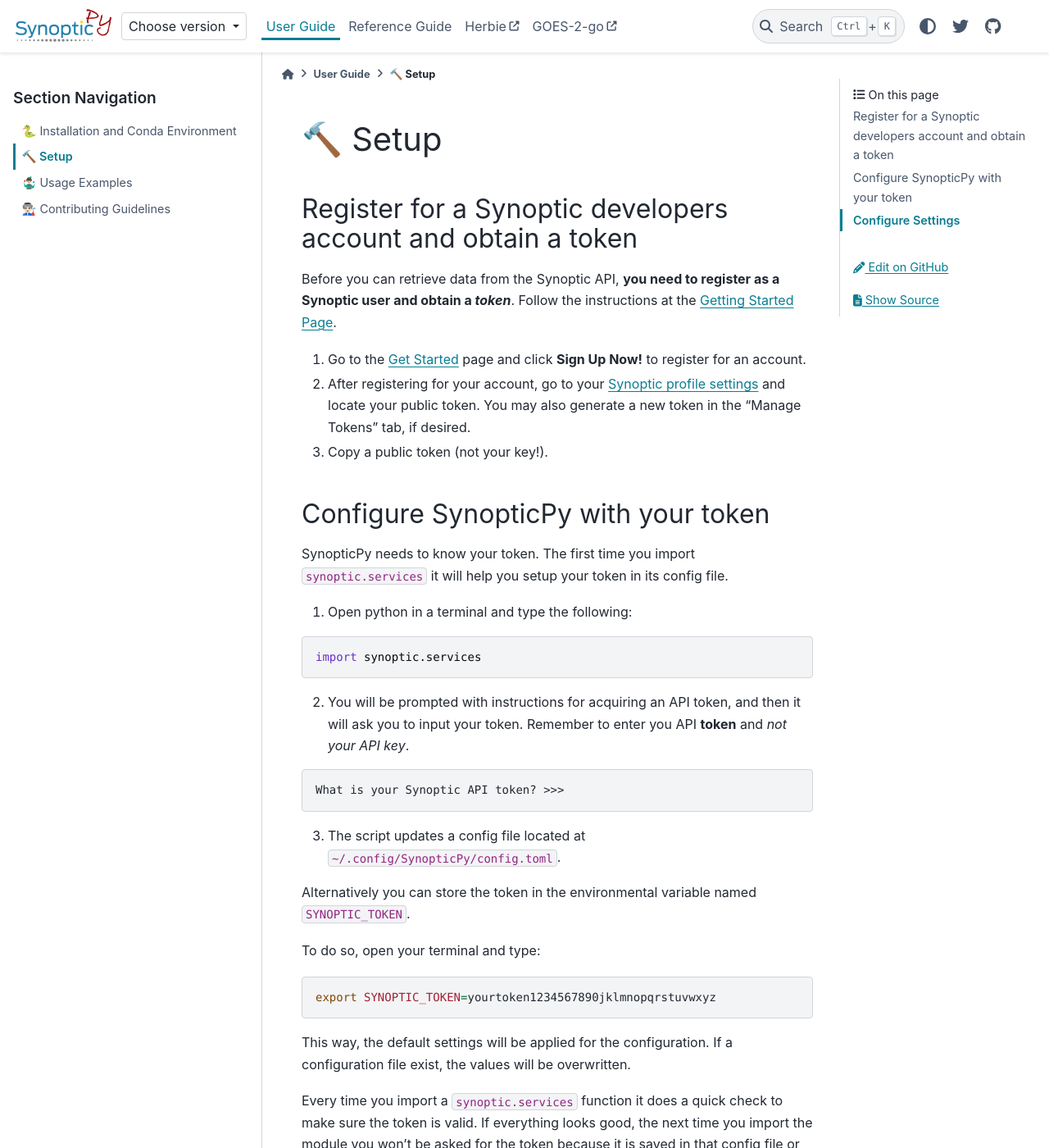
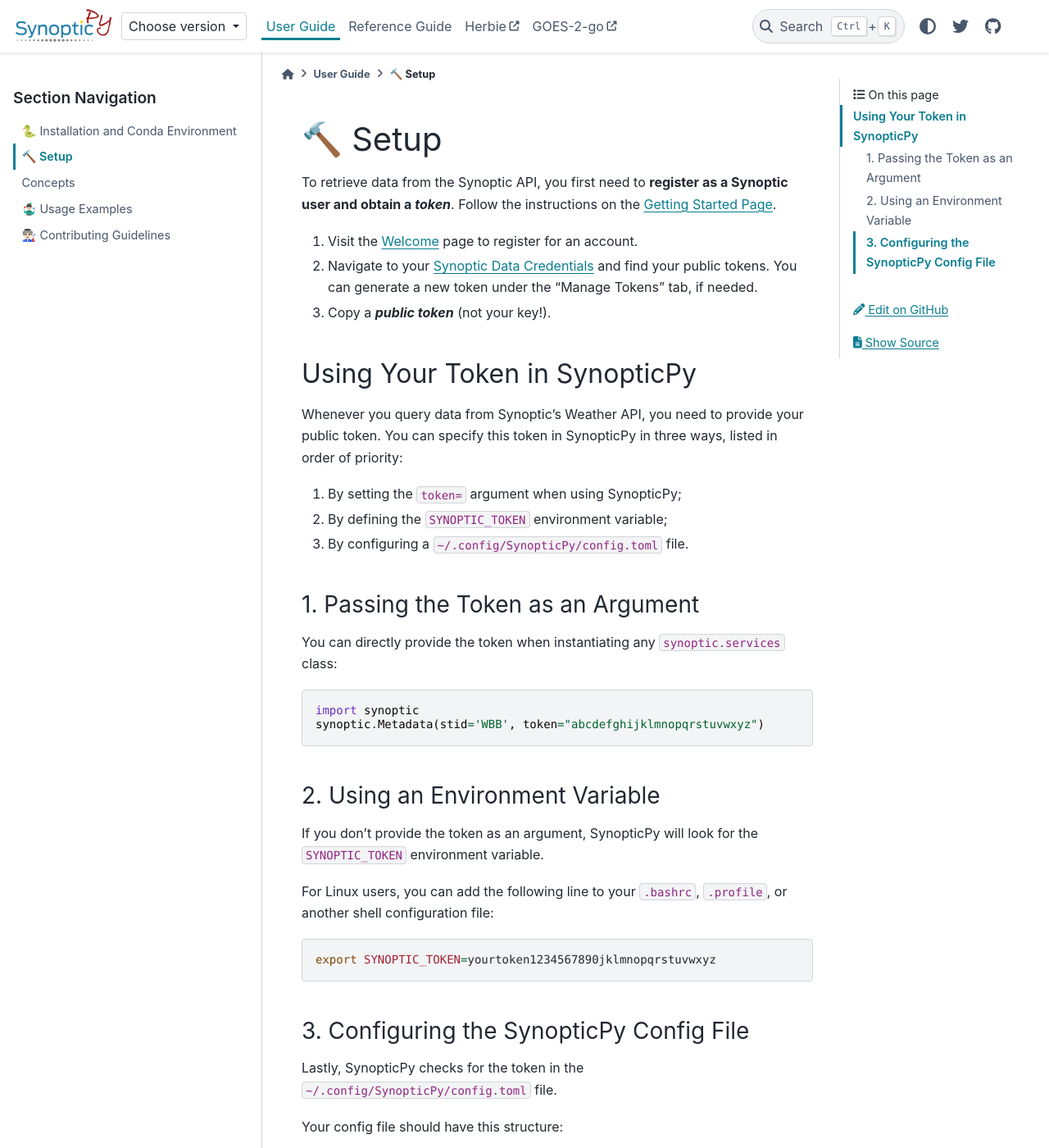
Before and after one commit to blaylockbk/SynopticPy, a Sphinx documentation site: the page built from docs/user_guide/setup.md, in a window 1280 px wide and 1400 px high. Shown: the whole window at 82% size. Built offline with Sphinx 7.4.7 and the PyData theme 0.15.4, drawn with Linux system fonts in a browser that asks for light colours; the version number could not be read and is left out; comment, search, counter and statistics services are not loaded; some of the changed text lies outside the part shown.

Commit message:
started big docs refactor and added docstrings to tests

````diff
--- a/docs/user_guide/index.rst
+++ b/docs/user_guide/index.rst
@@ -7,5 +7,6 @@ User Guide
 
    install
    setup
+   concepts
    examples
    contribute
--- a/docs/user_guide/setup.md
+++ b/docs/user_guide/setup.md
@@ -1,75 +1,46 @@
 # 🔨 Setup
 
-## Register for a Synoptic developers account and obtain a token
+To retrieve data from the Synoptic API, you first need to **register as a Synoptic user and obtain a _token_**. Follow the instructions on the [Getting Started Page](https://developers.synopticdata.com/mesonet/v2/getting-started/).
 
-Before you can retrieve data from the Synoptic API, **you need to register as a Synoptic user and obtain a *token***. Follow the instructions at the [Getting Started Page](https://developers.synopticdata.com/mesonet/v2/getting-started/).
+1. Visit the [Welcome](https://docs.synopticdata.com/services/welcome-to-synoptic-data-s-web-services) page to register for an account.
+2. Navigate to your [Synoptic Data Credentials](https://customer.synopticdata.com/credentials/) and find your public tokens. You can generate a new token under the "Manage Tokens" tab, if needed.
+3. Copy a **_public token_** (not your key!).
 
-1. Go to the [Get Started](https://developers.synopticdata.com/mesonet/v2/getting-started/) page and click **Sign Up Now!** to register for an account.
-2. After registering for your account, go to your [Synoptic profile settings](https://developers.synopticdata.com/settings/) and locate your public token. You may also generate a new token in the "Manage Tokens" tab, if desired.
-3. Copy a public token (not your key!).
+## Using Your Token in SynopticPy
 
-## Configure SynopticPy with your token
+Whenever you query data from Synoptic's Weather API, you need to provide your public token. You can specify this token in SynopticPy in three ways, listed in order of priority:
 
-SynopticPy needs to know your token. The first time you import `synoptic.services` it will help you setup your token in its config file.
+1. By setting the `token=` argument when using SynopticPy;
+2. By defining the `SYNOPTIC_TOKEN` environment variable;
+3. By configuring a `~/.config/SynopticPy/config.toml` file.
 
-1. Open python in a terminal and type the following:
+### 1. Passing the Token as an Argument
+
+You can directly provide the token when instantiating any `synoptic.services` class:
 
 ```python
-import synoptic.services
+import synoptic
+synoptic.Metadata(stid='WBB', token="abcdefghijklmnopqrstuvwxyz")
 ```
 
-2. You will be prompted with instructions for acquiring an API token, and then it will ask you to input your token. Remember to enter you API **token** and *not your API key*.
+### 2. Using an Environment Variable
 
-```
-What is your Synoptic API token? >>>
-```
+If you don't provide the token as an argument, SynopticPy will look for the `SYNOPTIC_TOKEN` environment variable.
 
-3. The script updates a config file located at `~/.config/SynopticPy/config.toml`.
-
-
-Alternatively you can store the token in the environmental variable named  `SYNOPTIC_TOKEN`.
-
-To do so, open your terminal and type:
+For Linux users, you can add the following line to your `.bashrc`, `.profile`, or another shell configuration file:
 
 ```bash
 export SYNOPTIC_TOKEN=yourtoken1234567890jklmnopqrstuvwxyz
 ```
 
-This way, the default settings will be applied for the configuration. If a configuration file exist, the values will be overwritten.
+### 3. Configuring the SynopticPy Config File
 
-Every time you import a `synoptic.services` function it does a quick check to make sure the token is valid. If everything looks good, the next time you import the module you won't be asked for the token because it is saved in that config file or in the environmental variable.
+Lastly, SynopticPy checks for the token in the `~/.config/SynopticPy/config.toml` file.
 
-## Configure Settings
-
-The first time you import `synoptic.services`, a new config file is created here: `~/.config/SynopticPy/config.toml`
-
-Is should look something like this:
+Your config file should have this structure:
 
 ```toml
-[default]
-verbose = true
-hide_token = true
-rename_value_1 = true
-rename_set_1 = true
 token = "1234567890abcdefghijklmnopqrstuvwxyz"
 ```
 
-{.glossary}
-verbose
-: Print extra info to the screen during the API request.
-
-{.glossary}
-hide_token
-: If **true**, hide the API token from being printed to the screen. If **false**, your token will be displayed
-
-{.glossary}
-rename_value_1
-: If true, strip `_value_1` and `_value_1d` from the columns variable name. I prefer that the column names strips this part of the string to more easily key in on the variables I want. For situations where there are both `_value_1` and `_value_1d` for a variable, only the most recent value will be renamed. If false, preserve original column names. *Valid for **stations.latest** and **stations.nearesttime**.*
-
-{.glossary}
-rename_set_1
-: If true, strip `_set_1` and `_set_1d` from the columns variable name. I prefer that the column names strips this part of the string to more easily key in on the variables I want. For situations where there are both `_set_1` and `_set_1d` for a variable, only the column with the most non-NaN values will be renamed. If false, preserve original column names. *Valid for **stations.timeseries**.*
-
-{.glossary}
-token
-: Your Synoptic API token.
+If no token is found when making an API query, SynopticPy will prompt you to enter your token and will create the `config.toml` file for you automatically.
--- a/synoptic/__init__.py
+++ b/synoptic/__init__.py
@@ -19,3 +19,5 @@ try:
 except:
     __version__ = "unknown"
     __version_tuple__ = (999, 999, 999)
+
+from synoptic.services import *
````
Also changed, not shown: docs/index.rst (+4 -9 lines), docs/notes.md (+2 -8 lines), docs/user_guide/concepts.md (added, +30 -0 lines), docs/user_guide/install.md (+18 -43 lines), docs/user_guide/demo_Precipitation.ipynb, 19 other files.
